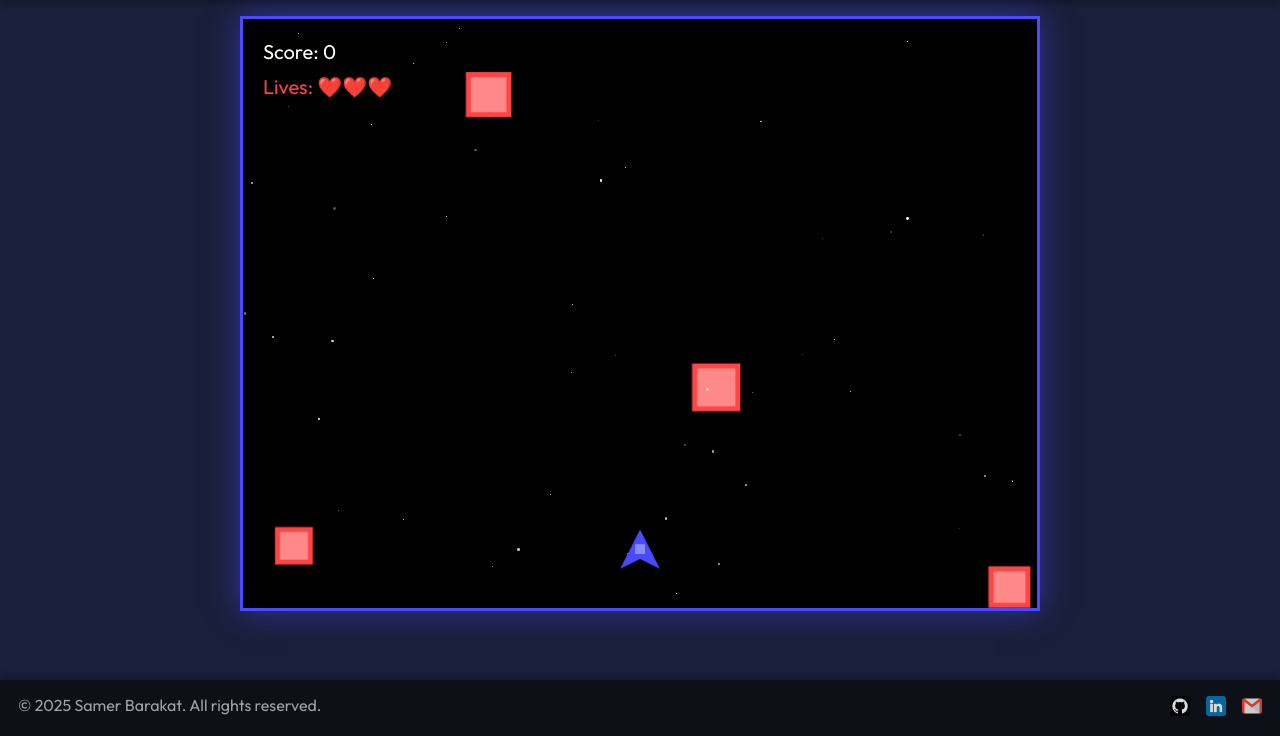
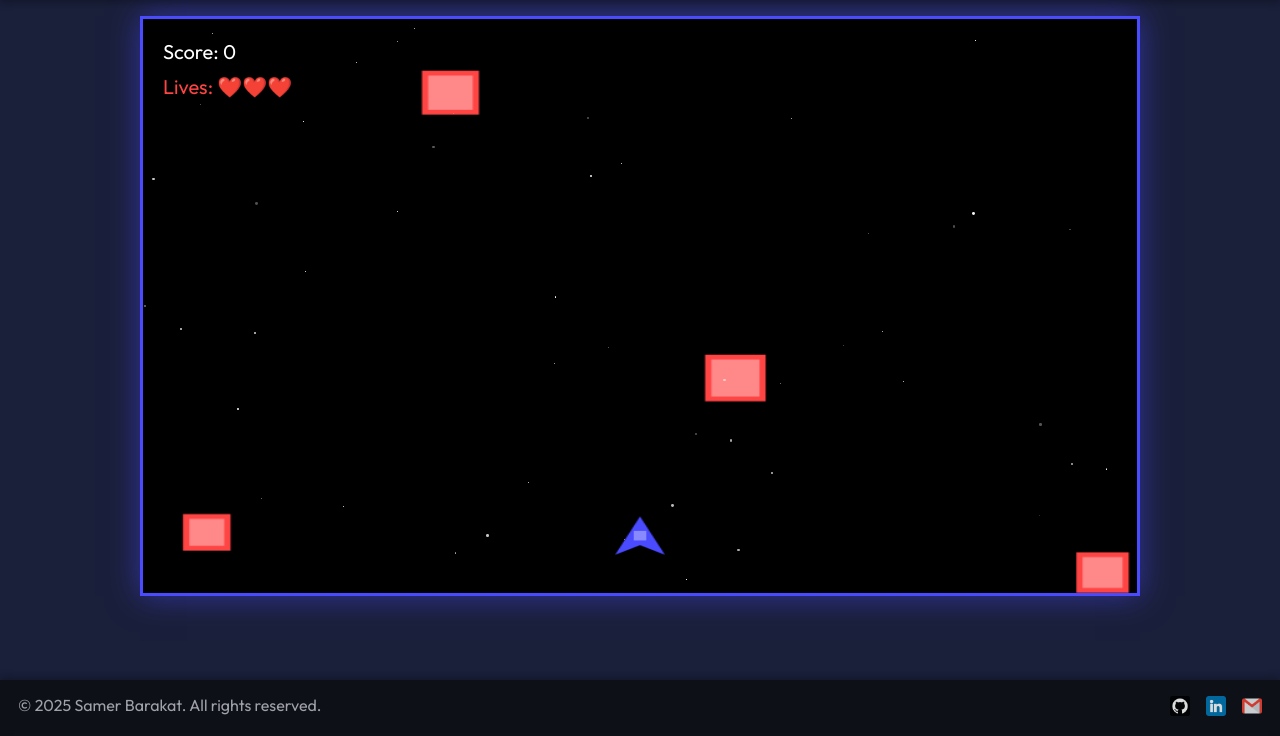
Before and after one commit to samerrbarakat/space-shooter, a Django app: page /game/ in a window 1280 px wide. Shown: the part 64-800 px from the top of the page. Run offline with Django 5.2, Linux system fonts and the light colour scheme; some web fonts are replaced.

Commit message:
fixed game window ratios

```diff
--- a/static/css/game/game.css
+++ b/static/css/game/game.css
@@ -7,8 +7,8 @@
 
 #gameContainer {
     position: relative;
-    width: 800px;
-    height: 595px;
+    width: 1000px;
+    height: 580px;
     border: 3px solid #4a4aff;
     box-shadow: 0 0 30px rgba(74, 74, 255, 0.5);
     overflow: hidden;
```
